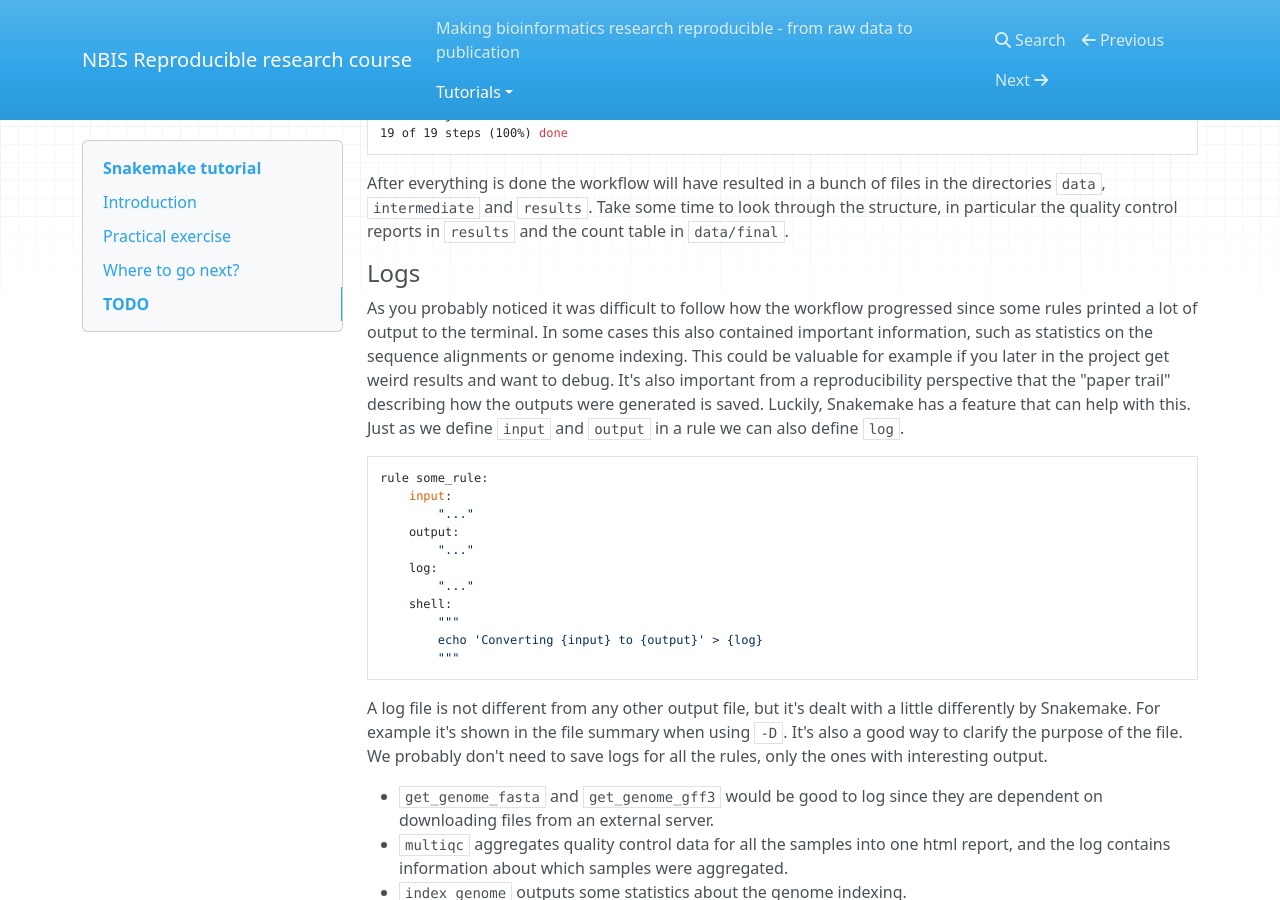
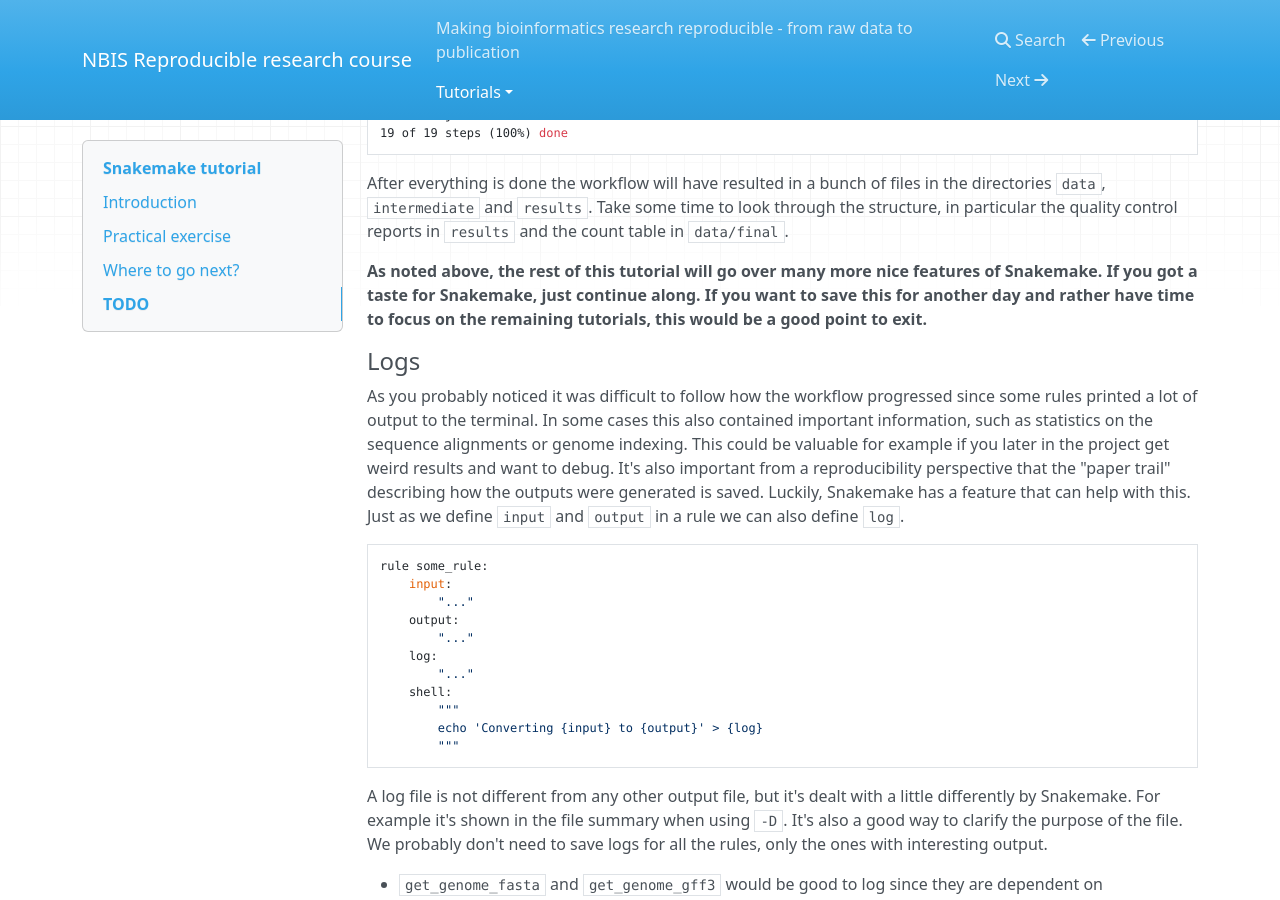
Before and after one commit to NBISweden/workshop-reproducible-research, an MkDocs documentation site: the page built from docs/snakemake.md, in a window 1280 px wide and 900 px high, scrolled down 11925 px. Built offline with MkDocs 1.6.1, drawn with Linux system fonts in a browser that asks for light colours; nearby versions of some CDN libraries; old or Windows-style settings are respelled for this version of MkDocs.

Commit message:
add exit point comment

```diff
--- a/docs/snakemake.md
+++ b/docs/snakemake.md
@@ -381,6 +381,8 @@ Finished job 0.
 
 After everything is done the workflow will have resulted in a bunch of files in the directories `data`, `intermediate` and `results`. Take some time to look through the structure, in particular the quality control reports in `results` and the count table in `data/final`.
 
+**As noted above, the rest of this tutorial will go over many more nice features of Snakemake. If you got a taste for Snakemake, just continue along. If you want to save this for another day and rather have time to focus on the remaining tutorials, this would be a good point to exit.**
+
 #### Logs
 As you probably noticed it was difficult to follow how the workflow progressed since some rules printed a lot of output to the terminal. In some cases this also contained important information, such as statistics on the sequence alignments or genome indexing. This could be valuable for example if you later in the project get weird results and want to debug. It's also important from a reproducibility perspective that the "paper trail" describing how the outputs were generated is saved. Luckily, Snakemake has a feature that can help with this. Just as we define `input` and `output` in a rule we can also define `log`.
 
```
